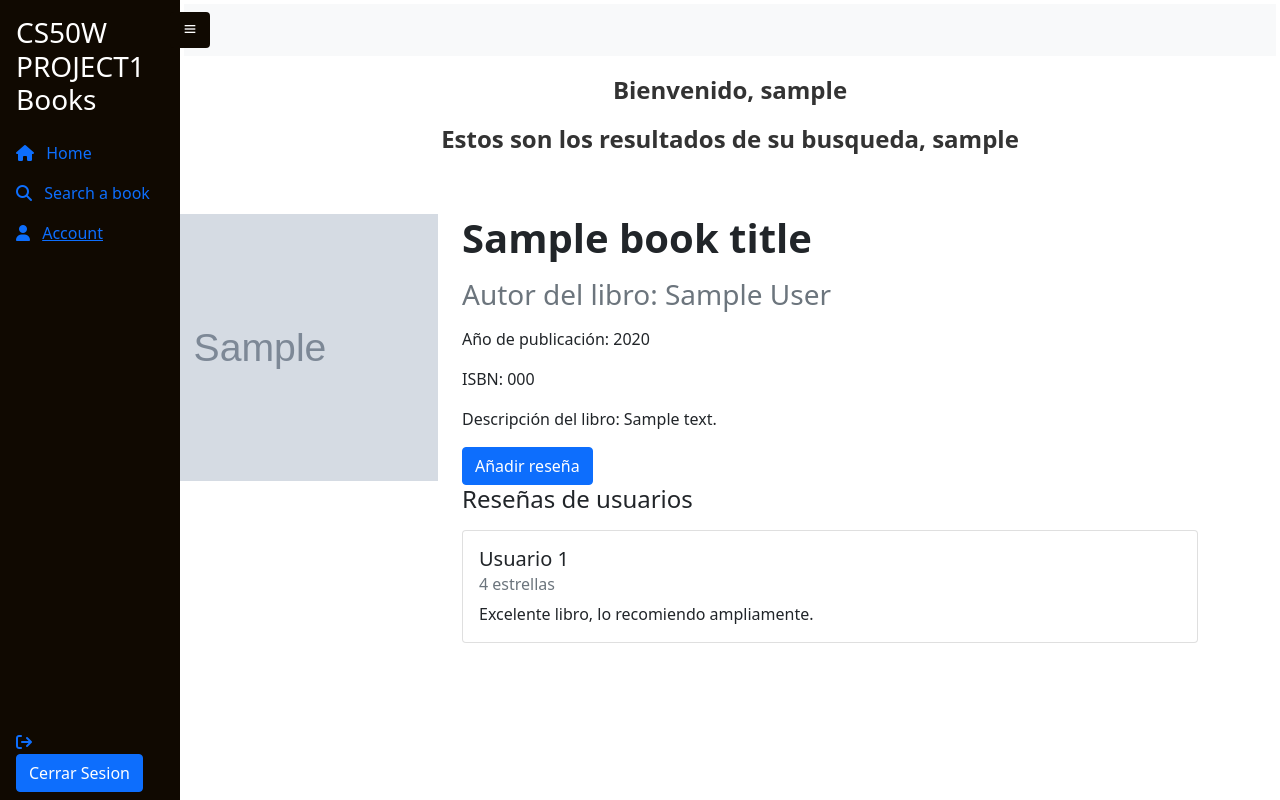
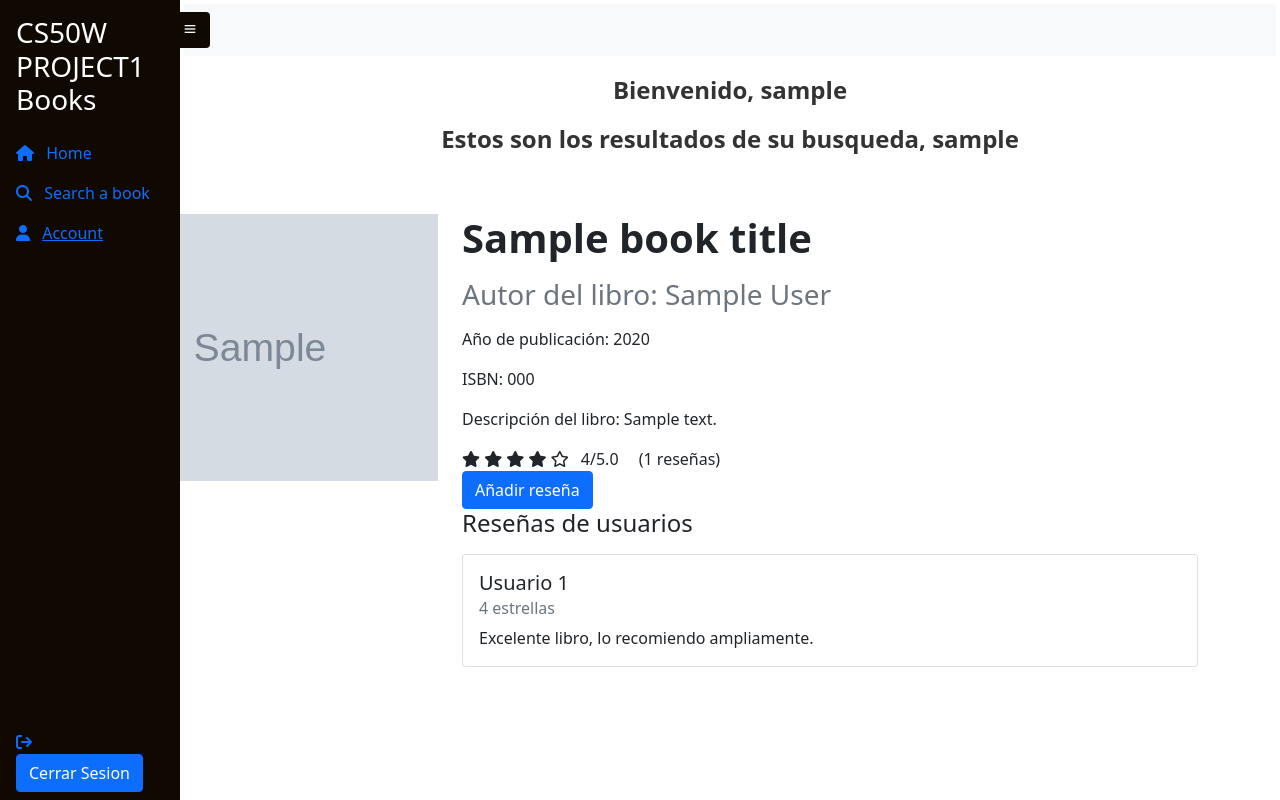
Before and after one commit to Orrv2904/cs50w-project1, a Flask app: template templates/review.html in a window 1280 px wide. Run offline with Flask 3, Linux system fonts and the light colour scheme; the template is opened without the code that fills it: most values are stand-ins (such as "Sample title", 1, 10 or a date in 2020); grey boxes marked "Sample" are stand-in pictures; some libraries are stand-ins or nearby versions.

Commit message:
:construction:

```diff
--- a/application.py
+++ b/application.py
@@ -132,13 +132,17 @@ def book_details(isbn):
                 book_title = book_info.get("title", "Título no disponible.")
                 book_author = book_info.get("authors", ["Autor no disponible."])[0]
                 book_year = book_info.get("publishedDate", "Año de publicación no disponible.")
-
+                book_rating = book_info.get("averageRating", 0)
+                book_rating_count = book_info.get("ratingsCount", 0)
+                print(api_url)
                 return render_template("review.html",
                                        book_title=book_title,
                                        book_author=book_author,
                                        book_year=book_year,
                                        book_description=book_description,
                                        book_img=book_img,
+                                       book_rating=book_rating,
+                                       book_rating_count=book_rating_count,
                                        isbn=isbn)
             else:
                 flash("El libro no fue encontrado", "error")
--- a/templates/index.html
+++ b/templates/index.html
@@ -103,7 +103,7 @@
           </div>
           <form action="/book_details/{{ book['isbn'] }}" method="POST">
             <input type="hidden" name="isbn" value="{{ book['isbn'] }}">
-            <button type="submit" class="btn btn-primary rate-btn">Valorar libro</button>
+            <button type="submit" class="btn btn-primary rate-btn" target="_blank">Valorar libro</button>
           </form>
         </div>
       </div>
--- a/templates/review.html
+++ b/templates/review.html
@@ -93,6 +93,17 @@
           <p class="fw-light mb-3">Año de publicación: {{ book_year }}</p>
           <p class="fw-light mb-3">ISBN: {{ isbn }}</p>
           <p class="fw-light mb-3">Descripción del libro: {{ book_description }}</p>
+          <div class="rating">
+            {% for i in range(1, 6) %}
+                {% if book_rating >= i %}
+                  <i class="fas fa-star"></i>
+                {% else %}
+                  <i class="far fa-star"></i>
+                {% endif %}
+            {% endfor %}
+            <span class="mx-2">{{ book_rating }}/5.0</span>
+            <span class="mx-2">({{ book_rating_count }} reseñas)</span>
+          </div>
           <button type="button" class="btn btn-primary" data-bs-toggle="modal" data-bs-target="#exampleModal">
             Añadir reseña
           </button>
@@ -108,6 +119,7 @@
       </div>
     </div>
 </section>
+
 
 <!-- Modal -->
 <div class="modal fade" id="exampleModal" tabindex="-1" aria-labelledby="exampleModalLabel" aria-hidden="true">
```
Lines whose indentation alone changed are shown as unchanged.
